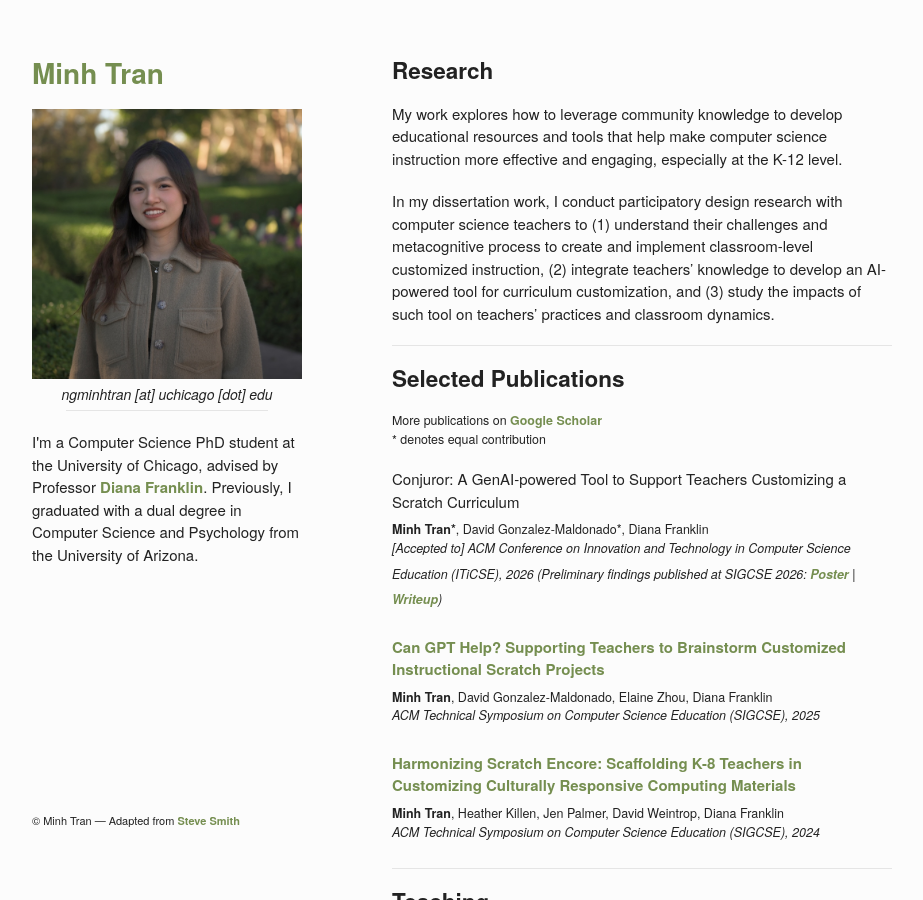
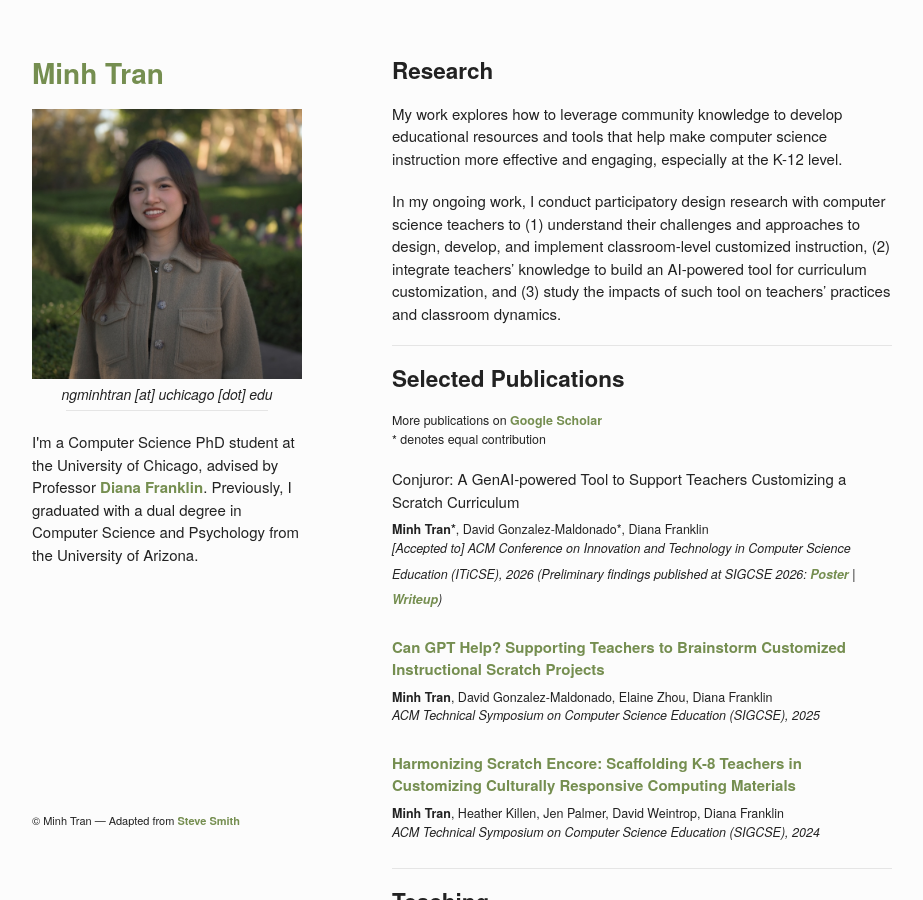
Before and after one commit to ngminhtran/ngminhtran.github.io, a Jekyll site: the page built from index.md, in a window 1280 px wide and 900 px high. Shown: the whole window, without its empty margins (178-1101 px from the left). Built offline with Jekyll 4.4.1, drawn with Linux system fonts in a browser that asks for light colours.

Commit message:
Updated research bio

```diff
--- a/index.md
+++ b/index.md
@@ -9,7 +9,7 @@ logo_note: true
 
 My work explores how to leverage community knowledge to develop educational resources and tools that help make computer science instruction more effective and engaging, especially at the K-12 level.
 
-In my dissertation work, I conduct participatory design research with computer science teachers to (1) understand their challenges and metacognitive process to create and implement classroom-level customized instruction, (2) integrate teachers' knowledge to develop an AI-powered tool for curriculum customization, and (3) study the impacts of such tool on teachers' practices and classroom dynamics.
+In my ongoing work, I conduct participatory design research with computer science teachers to (1) understand their challenges and approaches to design, develop, and implement classroom-level customized instruction, (2) integrate teachers' knowledge to build an AI-powered tool for curriculum customization, and (3) study the impacts of such tool on teachers' practices and classroom dynamics.
 
 * * *
 ## Selected Publications
```
